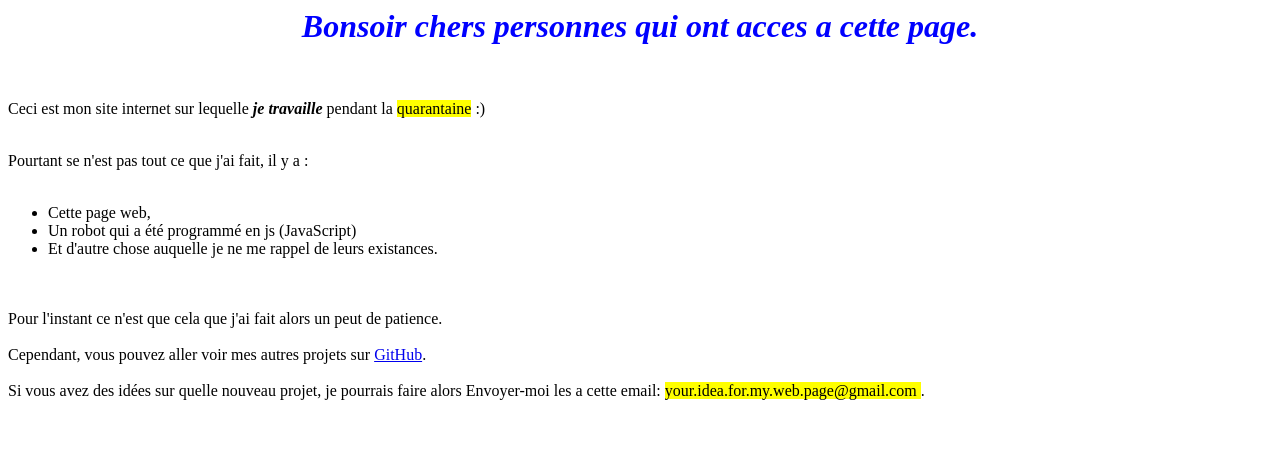
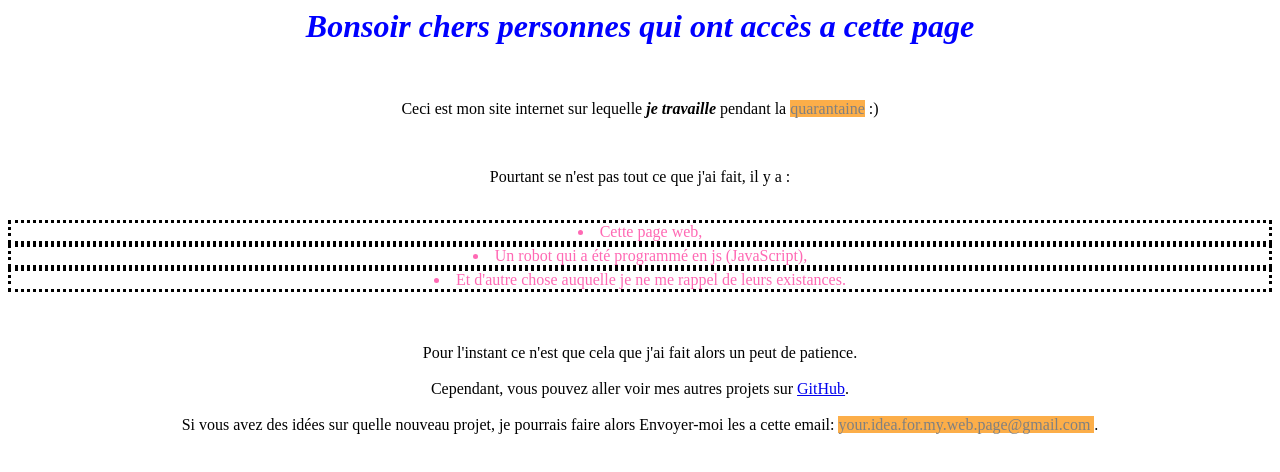
Before and after one commit to NicNeko/WebSite, a plain HTML site: page WebSite/Index.html in a window 1280 px wide. Drawn offline with Linux system fonts and the light colour scheme.

Commit message:
Add files via upload

```diff
--- a/WebSite/Index.html
+++ b/WebSite/Index.html
@@ -7,18 +7,18 @@
     <link rel="stylesheet" href="Style.css" />
 </head>
 <body>
-    <h1>Bonsoir chers personnes qui ont acces a cette page.</h1>
+    <h1>Bonsoir chers personnes qui ont accès a cette page</h1>
 <br>
 <p>Ceci est mon site internet sur lequelle <strong> <em> je travaille</em></strong> pendant la <mark> quarantaine</mark> :)</p>
 <br>
-Pourtant se n'est pas tout ce que j'ai fait, il y a :
+<p>Pourtant se n'est pas tout ce que j'ai fait, il y a :
 <br>
 <br>
-<ul>
+
     <li>Cette page web,</li>
-    <li>Un robot qui a été programmé en js (JavaScript)</li>
+    <li>Un robot qui a été programmé en js (JavaScript),</li>
     <li>Et d'autre chose auquelle je ne me rappel de leurs existances.</li>
-</ul>
+</p>
 <br>
 <br>
 Pour l'instant ce n'est que cela que j'ai fait alors un peut de patience.
--- a/WebSite/Style.css
+++ b/WebSite/Style.css
@@ -4,3 +4,20 @@ h1
     font-style: italic;
     text-align: center;
 }
+
+mark
+{
+    background-color:rgb(252, 174, 73);
+    color:grey;
+}
+
+body
+{
+    text-align: center;
+}
+li
+{
+    color: hotpink;
+    border: dotted;
+    border-color: black;
+}
```
